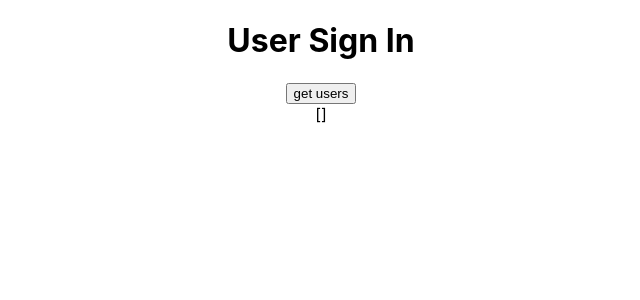
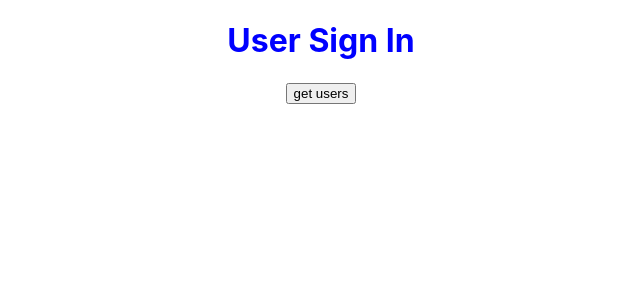
Before and after one commit to SharayahDesigns/Crud2, a React (Create React App) app: page / in a window 1280 px wide. Shown: the top 300 px of the page, without its empty margins (319-959 px from the left). Built offline with nearby package versions, Linux system fonts and the light colour scheme.

Commit message:
woop woop

```diff
--- a/src/App.css
+++ b/src/App.css
@@ -12,7 +12,9 @@
     animation: App-logo-spin infinite 20s linear;
   }
 }
-
+.title {
+color: blue;
+}
 .App-header {
   background-color: #282c34;
   min-height: 100vh;
@@ -36,3 +38,9 @@
     transform: rotate(360deg);
   }
 }
+.boxes {
+position: relative;
+box-shadow: rgba(0, 0, 0, 0.35) 0px 5px 15px;
+padding: 20px 50px;
+margin: 100px 180px;
+}
--- a/src/App.js
+++ b/src/App.js
@@ -2,6 +2,7 @@ import logo from './logo.svg';
 import './App.css';
 import {useState} from 'react';
 import axios from 'axios';
+import User from './User';
 
 
 function App() {
@@ -19,6 +20,7 @@ function App() {
     axios
       .get("https://reqres.in/api/users?delay=1")
       .then((res) => {
+        console.log(res)
         setUsers(res.data.data)
         setLoading(false)
       })
@@ -28,16 +30,27 @@ function App() {
       });
   };
 
+  const deleteUser = (id) => {
+    console.log(id)
+    let newUsers = users.filter(u => u.id !== id)
+    setUsers(newUsers)
+    // remove from users
+  }
+
 
   //      //   if loading THEN show loading Or get users
   //             {loading   ?    'loading'   : 'get users'}
   return (
     <div className="App">
-      <h1>User Sign In</h1>
+      <h1 className='title'>User Sign In</h1>
 
       <button disabled={loading} onClick={getUsers}>{loading ? 'loading' : 'get users'}</button>
+      {/* <div>{users.map((u) => <User email={u.email} first_name={u.first_name}/>)} </div> */}
 
-      <div>{JSON.stringify(users)}</div>
+      {/* this is the cleaner version */}
+                         {/* the KEY uses are to keep track behind the scenes  */}
+      <div>{users.map((u) => <User key={u.id} {...u} deleteUser={deleteUser}/>)} </div>
+
       {error && <p style={{color:'red'}}>ERROR: {error}</p>}
     </div>
   );
--- /dev/null
+++ b/src/User.js
@@ -0,0 +1,18 @@
+const User = (props) => {
+
+
+  return (
+    <div className="boxes">
+      <h1>{props.first_name}  {props.last_name}</h1>
+      <p><b>Email:</b> {props.email}</p>
+      <p><b>Id: </b>{props.id}</p>
+      <p><b>Avatar:</b> <i> {props.avatar}</i></p>
+      <button onClick={()=> props.deleteUser(props.id)}>Delete</button>
+
+
+    </div>
+
+)
+}
+
+export default User
```
